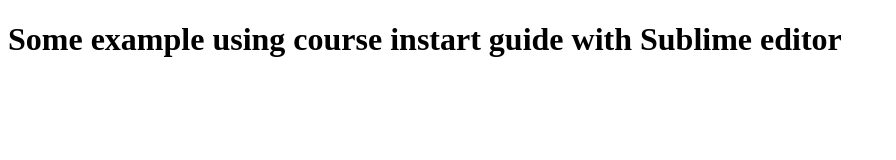
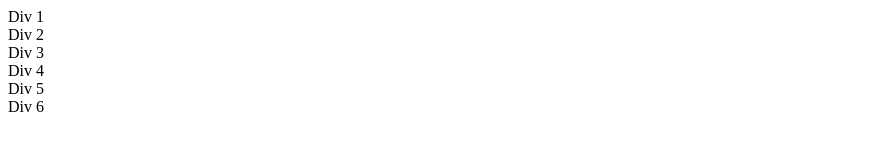
Before and after one commit to aceiro/coursera-webdevelopers, a plain HTML site: page site/index.html in a window 1280 px wide. Shown: the whole page, without its empty margins (0-896 px from the left). Drawn offline with Linux system fonts and the light colour scheme.

Commit message:
some missing files

```diff
--- a/site/index.html
+++ b/site/index.html
@@ -2,10 +2,23 @@
 <html>
 <head>
 	<title>Coursera sample</title>
+	<style type="text/css">
+a:hover div:nth-child(5) {
+  font-size: 24px;
+}
+	</style>
 </head>
 <body>
 
-<h1> Some example using course instart guide with Sublime editor </h1>
-
+<body>
+  <a>
+  <div>Div 1</div>
+  <div>Div 2</div>
+  <div>Div 3</div>
+  <div>Div 4</div>
+  <div>Div 5</div>
+  <div>Div 6</div>
+</a>
+</body>
 </body>
 </html>
```
